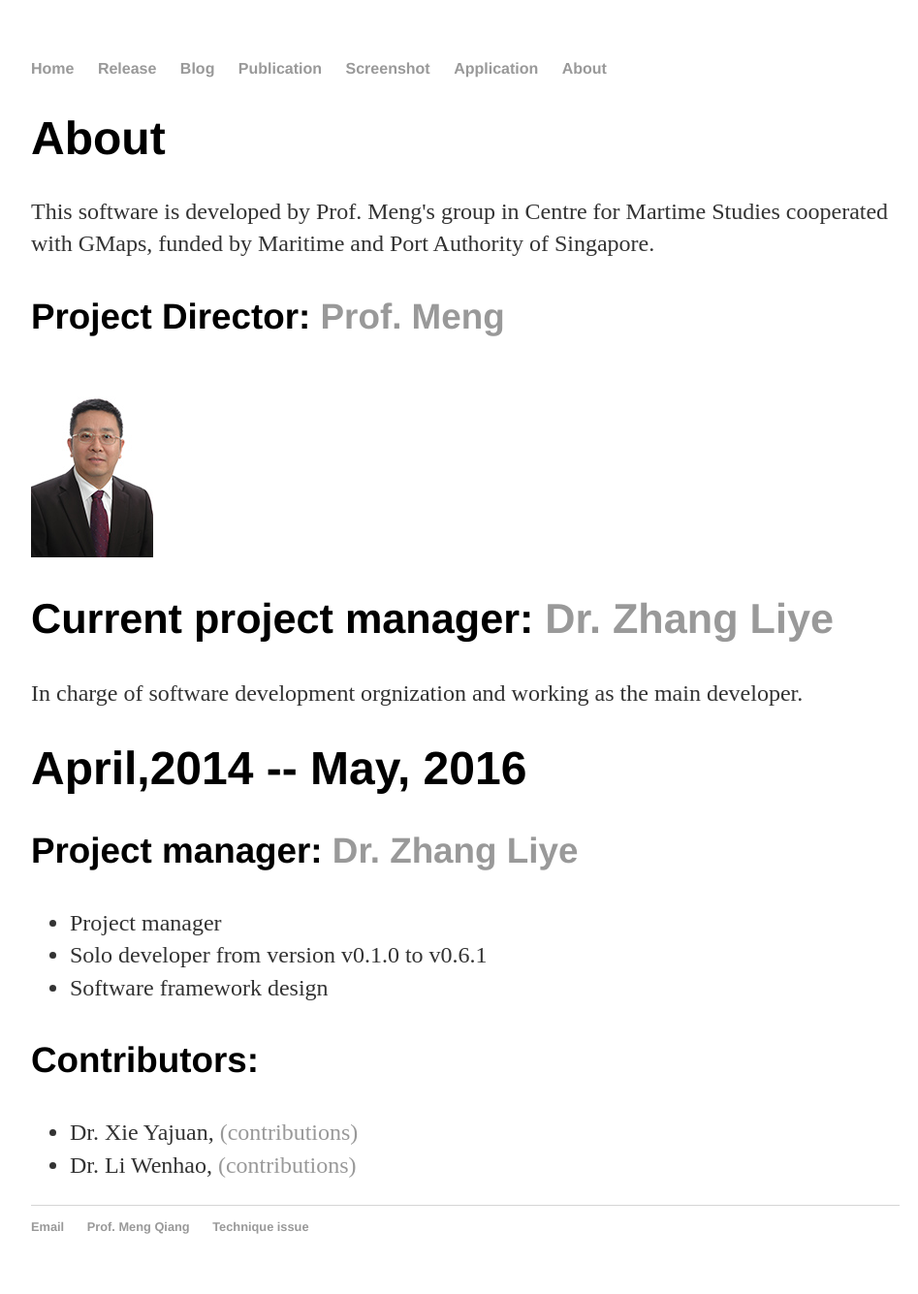
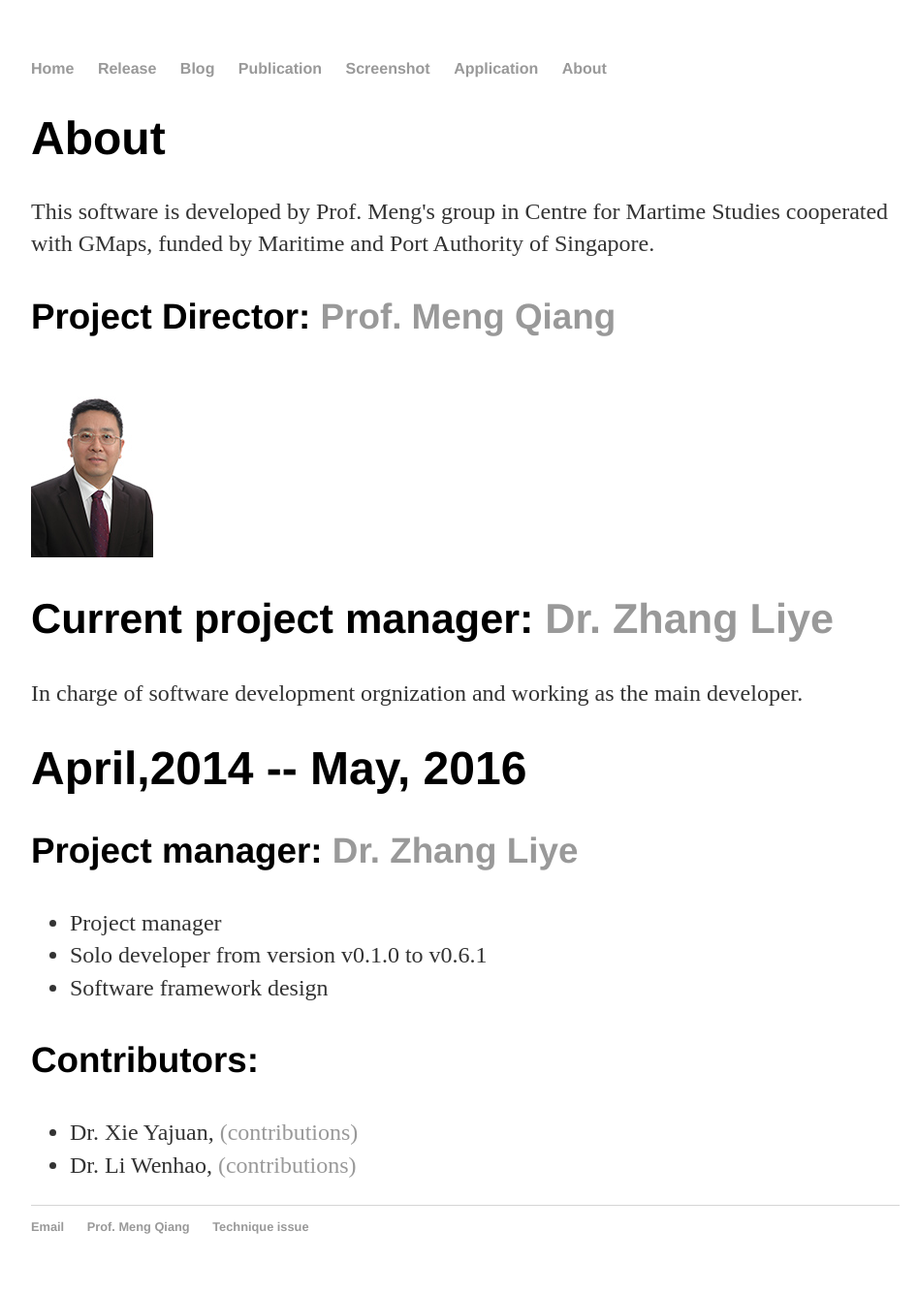
Before and after one commit to stss-maritime/stss-maritime.github.io, a Jekyll site: the page built from about/index.html, in a window 1280 px wide. Shown: the whole page at 97% size, without its empty margins (160-1107 px from the left). Built offline with Jekyll 4.4.1, drawn with Linux system fonts in a browser that asks for light colours.

Commit message:
meng inf

```diff
--- a/about/index.html
+++ b/about/index.html
@@ -7,7 +7,7 @@ title: About software
 			<h1>About</h1>
 			<p>This software is developed by Prof. Meng's group in Centre for Martime Studies cooperated with GMaps, funded by Maritime and Port Authority of Singapore.</p>
 
-            <h3>Project Director: <a href="http://www.eng.nus.edu.sg/cee/people/ceemq/">Prof. Meng</a></h3>
+            <h3>Project Director: <a href="http://www.eng.nus.edu.sg/cee/people/ceemq/">Prof. Meng Qiang</a></h3>
             <img src="MengQiang.jpg" alt="HTML5 Icon", style="width:126px;height:190px;">
             <h2>Current project manager: <a href="https://github.com/zhangliye">Dr. Zhang Liye</a></h2>
 			<p>
```
